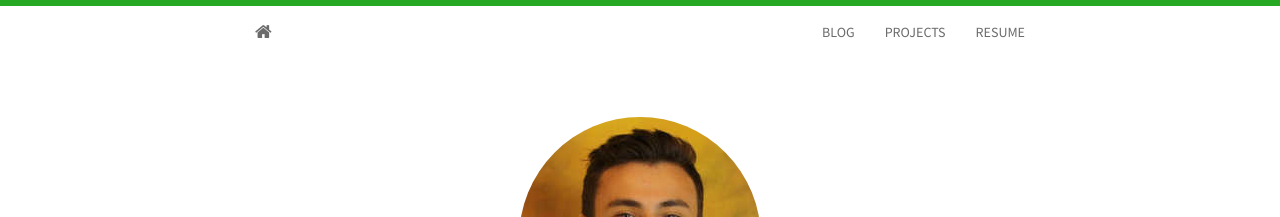
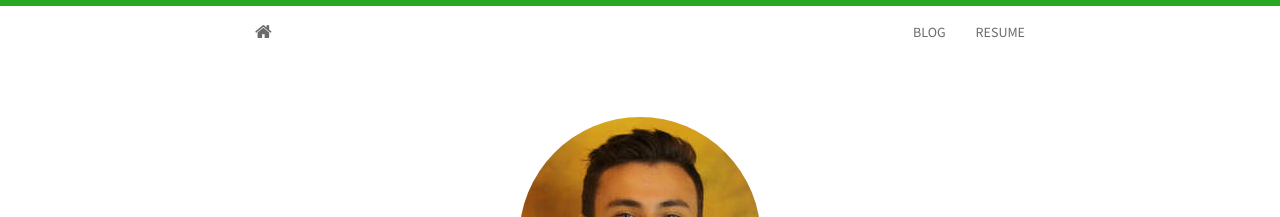
Before and after one commit to mrkaye97/mrkaye97.github.io, a Jekyll site: the page built from index.html, in a window 1280 px wide. Shown: the top 217 px of the page. Built offline with Jekyll 4.4.1, drawn with Linux system fonts in a browser that asks for light colours; nearby versions of some CDN libraries; the list of posts is cut into pages by our own code.

Commit message:
Update header.html

```diff
--- a/_includes/header.html
+++ b/_includes/header.html
@@ -6,7 +6,6 @@
     <div id="navbar">
       <ul class="nav navbar-nav navbar-right">
         <li><a href="{{ site.baseurl }}blog.html">BLOG</a></li>
-        <li><a href="{{ site.baseurl }}projects.html">PROJECTS</a></li>
         <li><a href="Matthew_Kaye_Resume.pdf">RESUME</a></li>
       </ul>
     </div>
```
